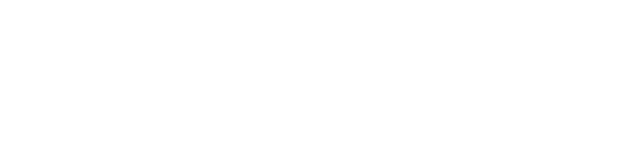
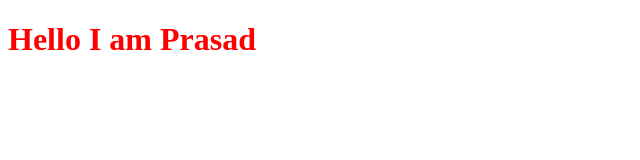
Before and after one commit to developerpra/harshu, a plain HTML site: page index.html in a window 1280 px wide. Shown: the whole page, without its empty margins (0-640 px from the left). Drawn offline with Linux system fonts and the light colour scheme.

Commit message:
css added

```diff
--- a/index.html
+++ b/index.html
@@ -5,6 +5,9 @@
     <meta http-equiv="X-UA-Compatible" content="IE=edge" />
     <meta name="viewport" content="width=device-width, initial-scale=1.0" />
     <title>Test</title>
+    <link rel="stylesheet" href="style.css" />
   </head>
-  <body></body>
+  <body>
+    <h1>Hello I am Prasad</h1>
+  </body>
 </html>
--- /dev/null
+++ b/style.css
@@ -0,0 +1,3 @@
+h1 {
+  color: red;
+}
```
